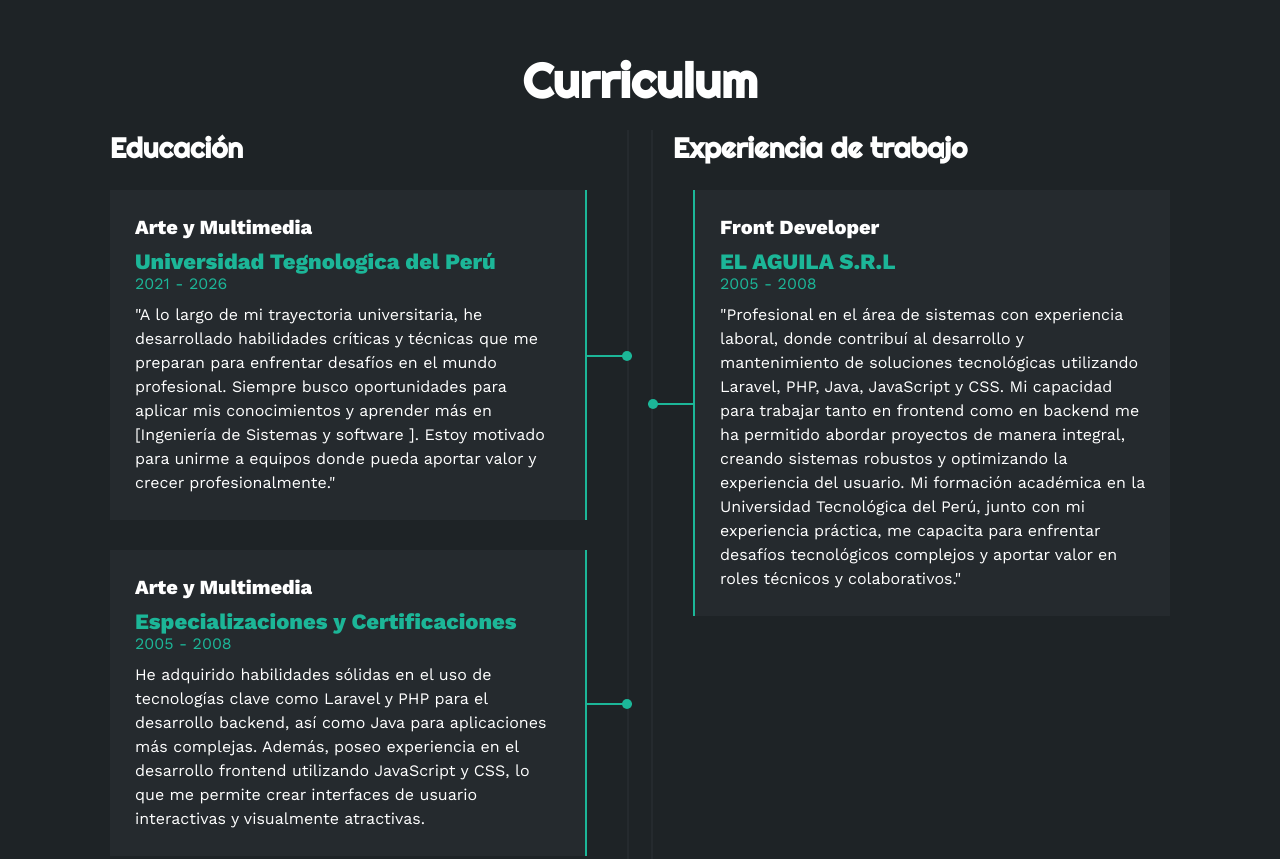
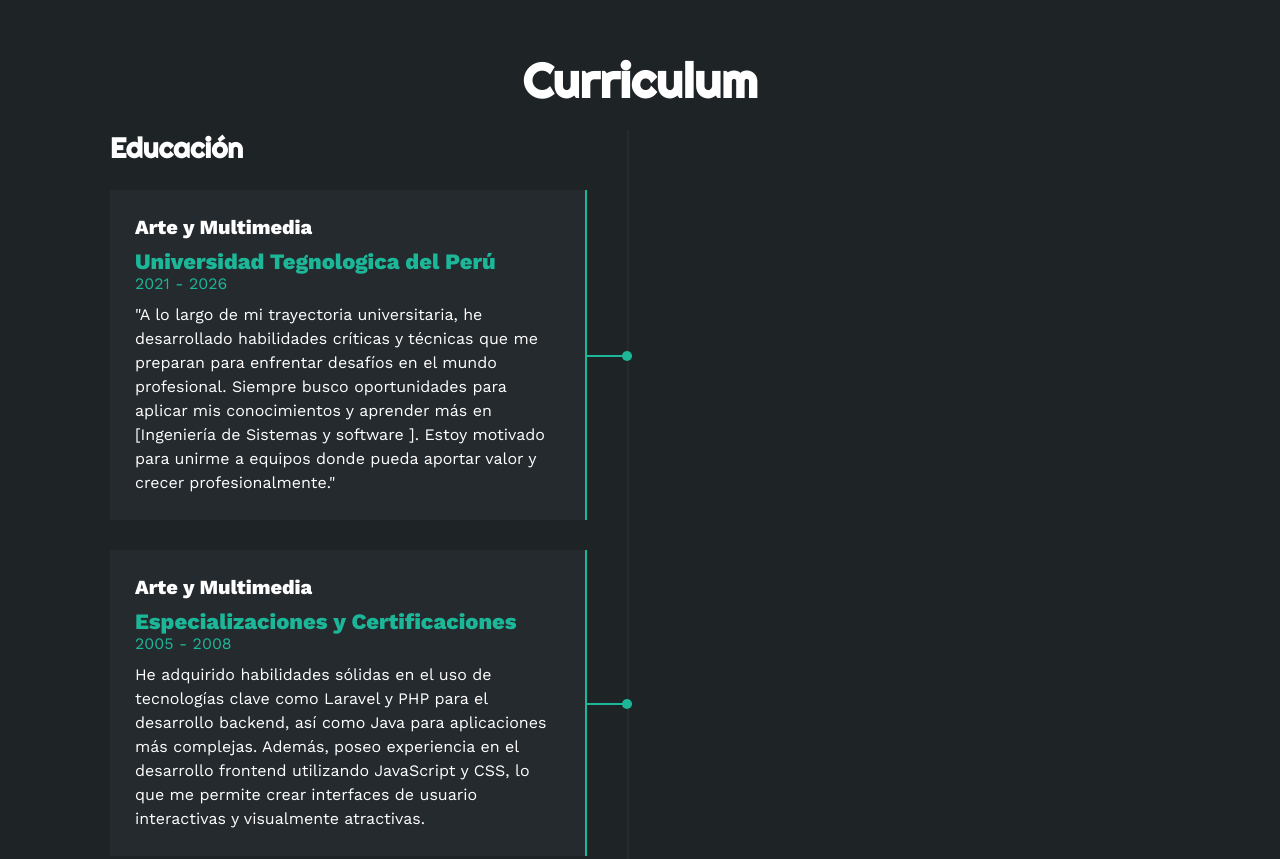
Before and after one commit to EmilioReyess001/portafolio, a plain HTML site: page index.html in a window 1280 px wide. Shown: the part 2160-3019 px from the top of the page. Drawn offline with nearby package versions, Linux system fonts and the light colour scheme.

Commit message:
Update index.html

```diff
--- a/index.html
+++ b/index.html
@@ -290,29 +290,7 @@ La colaboración es la clave para aprender y crecer en este campo en constante e
 
                 </div>
 
-                <div class="col derecha">
-                    <h3>Experiencia de trabajo</h3>
-                    <div class="item der">
-                        <h4>Front Developer</h4>
-                        <span class="casa">EL AGUILA S.R.L</span>
-                        <span class="fecha">2005 - 2008</span>
-                        <p>"Profesional en el área de sistemas con experiencia laboral, donde contribuí al desarrollo y mantenimiento de soluciones tecnológicas utilizando Laravel, PHP, Java, JavaScript y CSS. Mi capacidad para trabajar tanto en frontend como en backend me ha permitido abordar proyectos de manera integral, creando sistemas robustos y optimizando la experiencia del usuario. Mi formación académica en la Universidad Tecnológica del Perú, junto con mi experiencia práctica, me capacita para enfrentar desafíos tecnológicos complejos y aportar valor en roles técnicos y colaborativos."</p>
-                        <div class="conectord">
-                            <div class="circulod"></div>
-                        </div>
-                    </div>
-                    <!--
-                    <div class="item der">
-                        <h4>Front Developer</h4>
-                        <span class="casa">Nombre de Compañía</span>
-                        <span class="fecha">2005 - 2008</span>
-                        <p>Lorem ipsum dolor sit amet consectetur, adipisicing elit. Quis, cumque repellat, tempora recusandae aliquam nemo esse natus impedit, nostrum temporibus veritatis eaque soluta aperiam id repudiandae fugiat deserunt! Explicabo, veritatis?</p>
-                        <div class="conectord">
-                            <div class="circulod"></div>
-                        </div>
-                    </div>
-                -->
-                </div>
+
             </div>
         </div>
     </section>
```
